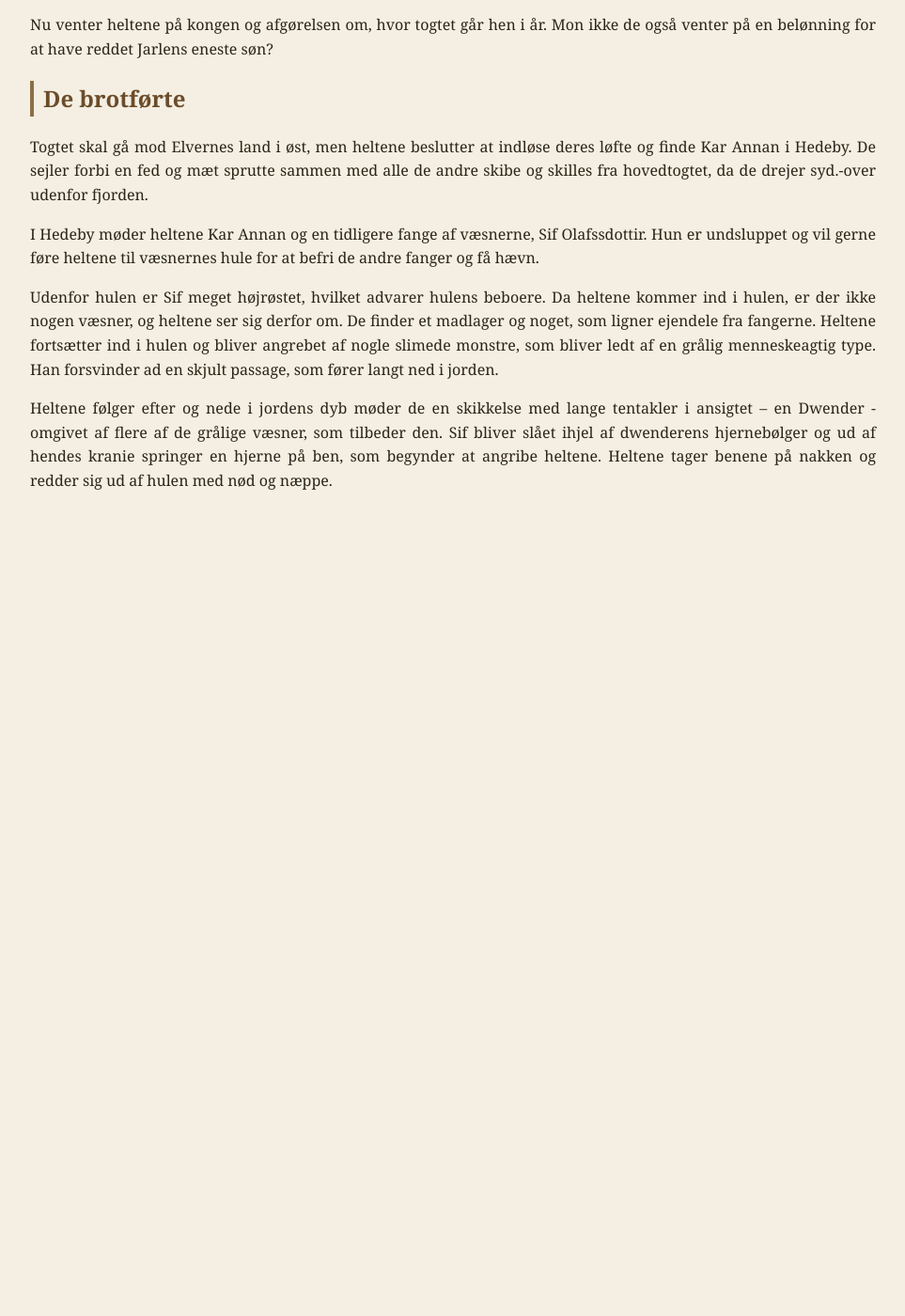
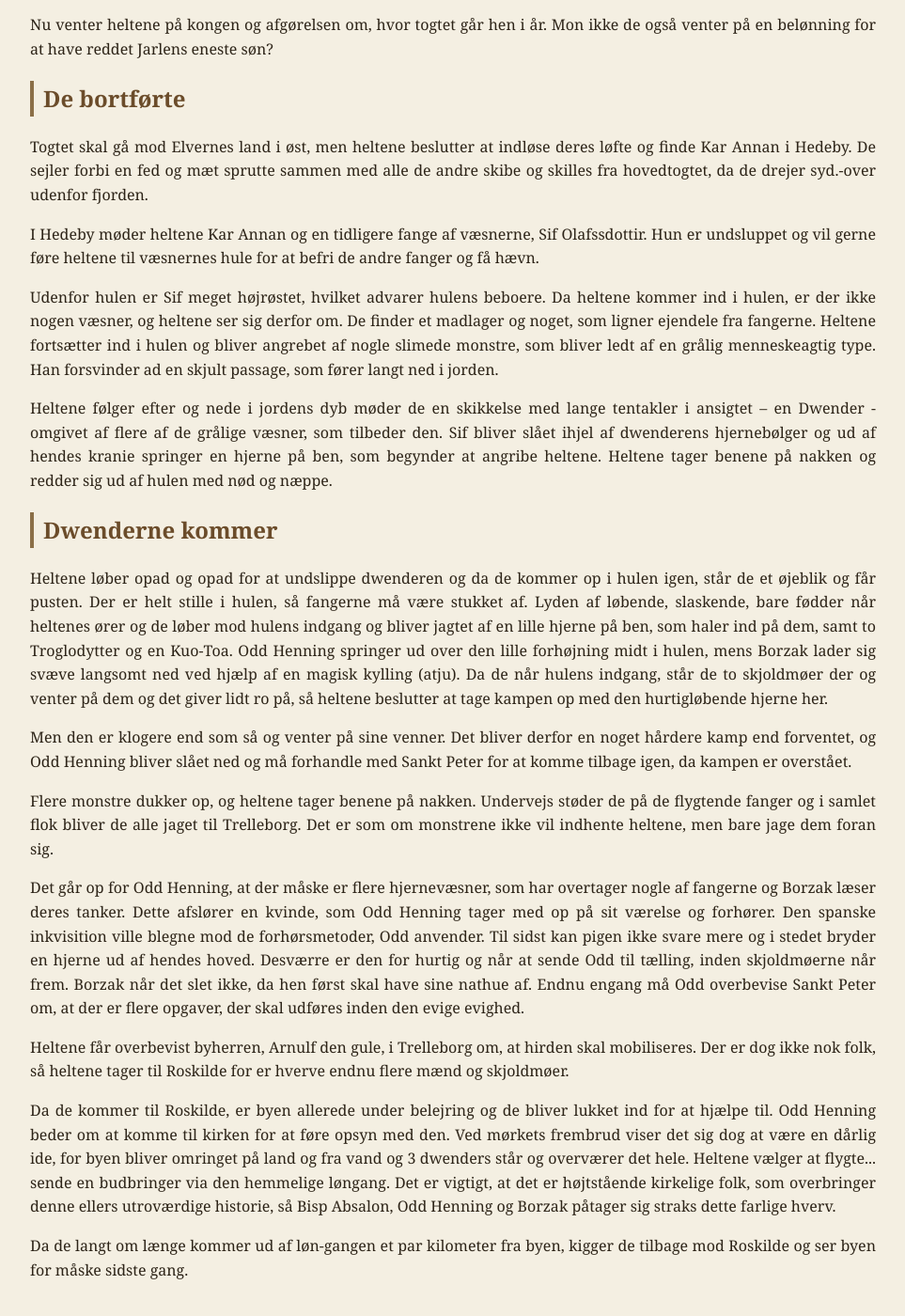
Before and after one commit to Stoffer75/den2side.dk, a Jekyll site: the page built from baggrund.html, in a window 1280 px wide and 1400 px high, scrolled down 1404 px. Shown: the whole window at 94% size, without its empty margins (158-1121 px from the left). Built offline with Jekyll 4.4.1, drawn with Linux system fonts in a browser that asks for light colours; before the commit the page ends 1965 px from its top, so only the background shows below that.

Commit message:
Update baggrund.html

```diff
--- a/baggrund.html
+++ b/baggrund.html
@@ -67,7 +67,7 @@ title: Danevang
     </p>
         <p>- En fin kåbe</p>
            - Noget der ligner et afhugget ben, men som ikke lugter råddent</p>
-            - Og en bad-ass bandana
+           - Og en bad-ass bandana
         </p>
 
     <p>
@@ -93,7 +93,7 @@ title: Danevang
         Nu venter heltene på kongen og afgørelsen om, hvor togtet går hen i år. Mon ikke de også venter på en belønning for at have reddet Jarlens eneste søn?
     </p>
 
-<h2>De brotførte</h2>
+<h2>De bortførte</h2>
 
     <p>
         Togtet skal gå mod Elvernes land i øst, men heltene beslutter at indløse deres løfte og finde Kar Annan i Hedeby.
@@ -115,3 +115,33 @@ title: Danevang
         Sif bliver slået ihjel af dwenderens hjernebølger og ud af hendes kranie springer en hjerne på ben, som begynder at angribe heltene.
         Heltene tager benene på nakken og redder sig ud af hulen med nød og næppe.
     </p>
+
+<h2>Dwenderne kommer</h2>
+
+<p>
+Heltene løber opad og opad for at undslippe dwenderen og da de kommer op i hulen igen, står de et øjeblik og får pusten. Der er helt stille i hulen, så fangerne må være stukket af. Lyden af løbende, slaskende, bare fødder når heltenes ører og de løber mod hulens indgang og bliver jagtet af en lille hjerne på ben, som haler ind på dem, samt to Troglodytter og en Kuo-Toa. Odd Henning springer ud over den lille forhøjning midt i hulen, mens Borzak lader sig svæve langsomt ned ved hjælp af en magisk kylling (atju). Da de når hulens indgang, står de to skjoldmøer der og venter på dem og det giver lidt ro på, så heltene beslutter at tage kampen op med den hurtigløbende hjerne her.
+</p>
+
+<p>
+Men den er klogere end som så og venter på sine venner. Det bliver derfor en noget hårdere kamp end forventet, og Odd Henning bliver slået ned og må forhandle med Sankt Peter for at komme tilbage igen, da kampen er overstået.
+</p>
+
+<p>
+Flere monstre dukker op, og heltene tager benene på nakken. Undervejs støder de på de flygtende fanger og i samlet flok bliver de alle jaget til Trelleborg. Det er som om monstrene ikke vil indhente heltene, men bare jage dem foran sig.
+</p>
+
+<p>
+Det går op for Odd Henning, at der måske er flere hjernevæsner, som har overtager nogle af fangerne og Borzak læser deres tanker. Dette afslører en kvinde, som Odd Henning tager med op på sit værelse og forhører. Den spanske inkvisition ville blegne mod de forhørsmetoder, Odd anvender. Til sidst kan pigen ikke svare mere og i stedet bryder en hjerne ud af hendes hoved. Desværre er den for hurtig og når at sende Odd til tælling, inden skjoldmøerne når frem. Borzak når det slet ikke, da hen først skal have sine nathue af. Endnu engang må Odd overbevise Sankt Peter om, at der er flere opgaver, der skal udføres inden den evige evighed.
+</p>
+
+<p>
+    Heltene får overbevist byherren, Arnulf den gule, i Trelleborg om, at hirden skal mobiliseres. Der er dog ikke nok folk, så heltene tager til Roskilde for er hverve endnu flere mænd og skjoldmøer.
+</p>
+
+<p>
+Da de kommer til Roskilde, er byen allerede under belejring og de bliver lukket ind for at hjælpe til. Odd Henning beder om at komme til kirken for at føre opsyn med den. Ved mørkets frembrud viser det sig dog at være en dårlig ide, for byen bliver omringet på land og fra vand og 3 dwenders står og overværer det hele. Heltene vælger at flygte... sende en budbringer via den hemmelige løngang. Det er vigtigt, at det er højtstående kirkelige folk, som overbringer denne ellers utroværdige historie, så Bisp Absalon, Odd Henning og Borzak påtager sig straks dette farlige hverv.
+</p>
+
+<p>
+Da de langt om længe kommer ud af løn-gangen et par kilometer fra byen, kigger de tilbage mod Roskilde og ser byen for måske sidste gang.
+</p>
```
